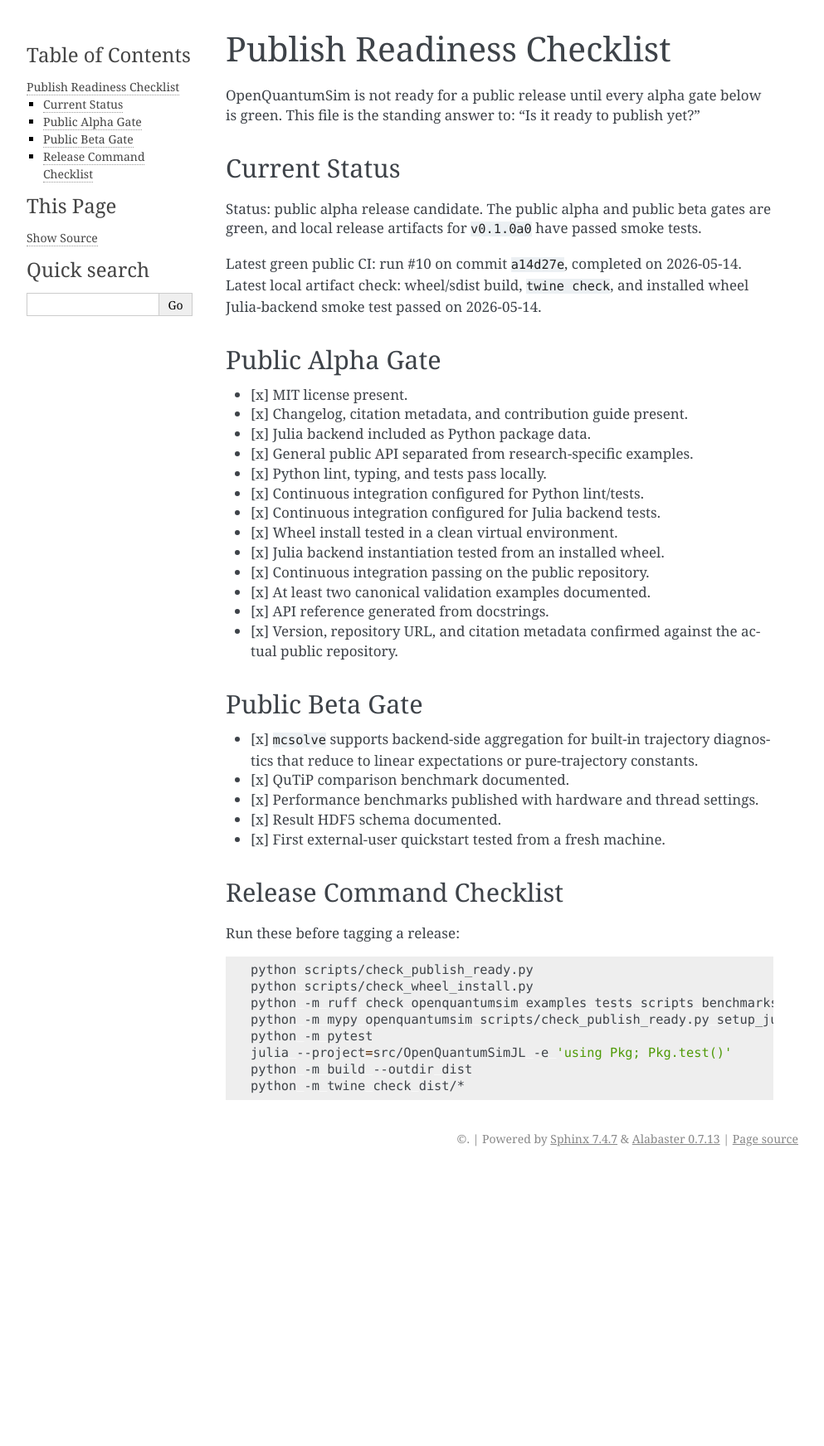
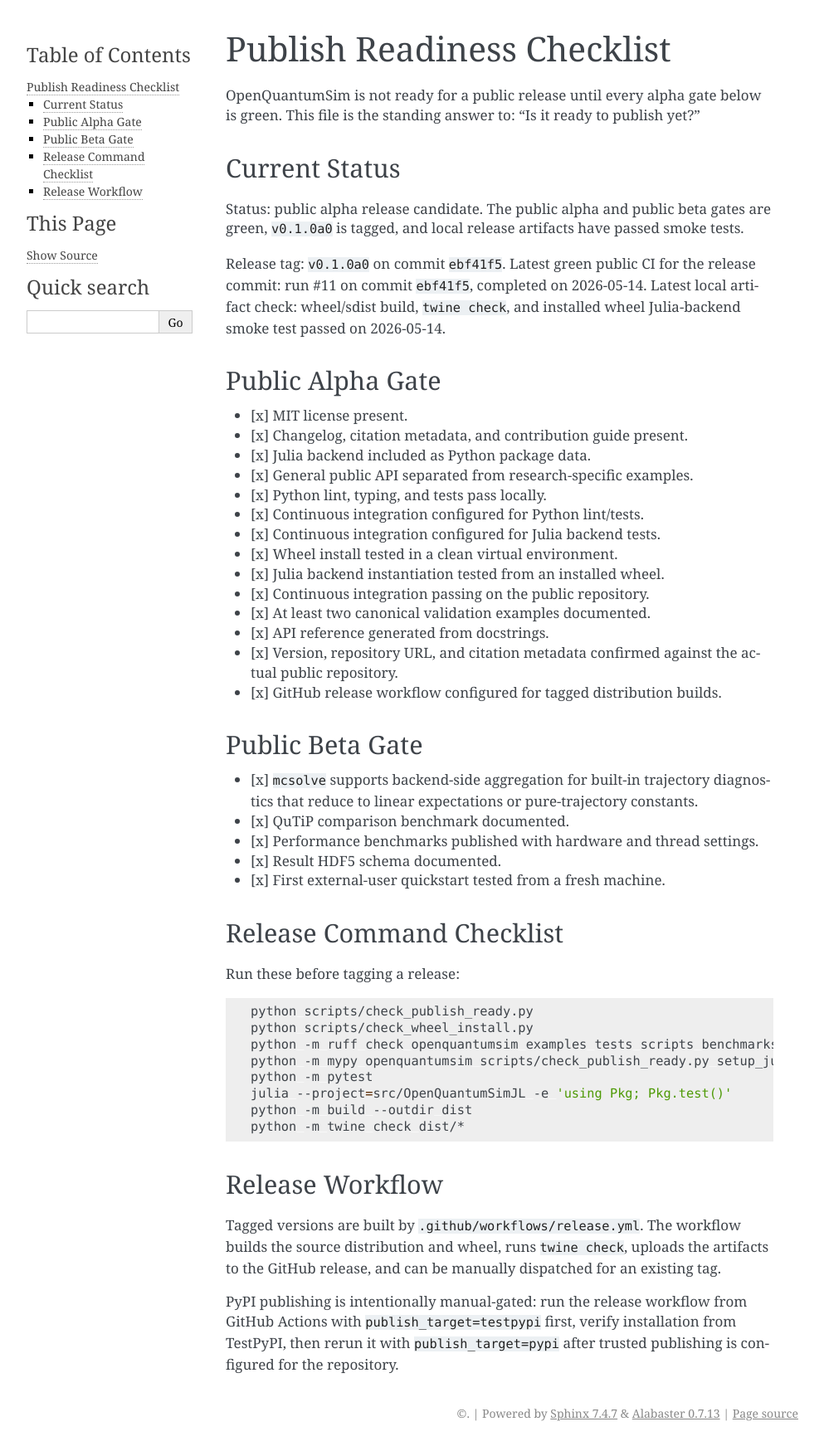
Before and after one commit to mohammadjafariph/OpenQuantumSimulation, a Sphinx documentation site: the page built from docs/release_checklist.md, in a window 1280 px wide. Shown: the whole page at 83% size, without its empty margins (148-1141 px from the left). Built offline with Sphinx 7.4.7, drawn with Linux system fonts in a browser that asks for light colours; before the commit the page ends 1412 px from its top, so only the background shows below that.

Commit message:
Add release publishing workflow

````diff
--- a/docs/release_checklist.md
+++ b/docs/release_checklist.md
@@ -6,9 +6,12 @@ green. This file is the standing answer to: "Is it ready to publish yet?"
 ## Current Status
 
 Status: public alpha release candidate. The public alpha and public beta gates
-are green, and local release artifacts for `v0.1.0a0` have passed smoke tests.
+are green, `v0.1.0a0` is tagged, and local release artifacts have passed smoke
+tests.
 
-Latest green public CI: run #10 on commit `a14d27e`, completed on 2026-05-14.
+Release tag: `v0.1.0a0` on commit `ebf41f5`.
+Latest green public CI for the release commit: run #11 on commit `ebf41f5`,
+completed on 2026-05-14.
 Latest local artifact check: wheel/sdist build, `twine check`, and installed
 wheel Julia-backend smoke test passed on 2026-05-14.
 
@@ -28,6 +31,7 @@ wheel Julia-backend smoke test passed on 2026-05-14.
 - [x] API reference generated from docstrings.
 - [x] Version, repository URL, and citation metadata confirmed against the
       actual public repository.
+- [x] GitHub release workflow configured for tagged distribution builds.
 
 ## Public Beta Gate
 
@@ -53,3 +57,15 @@ julia --project=src/OpenQuantumSimJL -e 'using Pkg; Pkg.test()'
 python -m build --outdir dist
 python -m twine check dist/*
 ```
+
+## Release Workflow
+
+Tagged versions are built by `.github/workflows/release.yml`. The workflow
+builds the source distribution and wheel, runs `twine check`, uploads the
+artifacts to the GitHub release, and can be manually dispatched for an existing
+tag.
+
+PyPI publishing is intentionally manual-gated: run the release workflow from
+GitHub Actions with `publish_target=testpypi` first, verify installation from
+TestPyPI, then rerun it with `publish_target=pypi` after trusted publishing is
+configured for the repository.
````
Also changed, not shown: CHANGELOG.md (+3 -1 lines), 2 other files.
